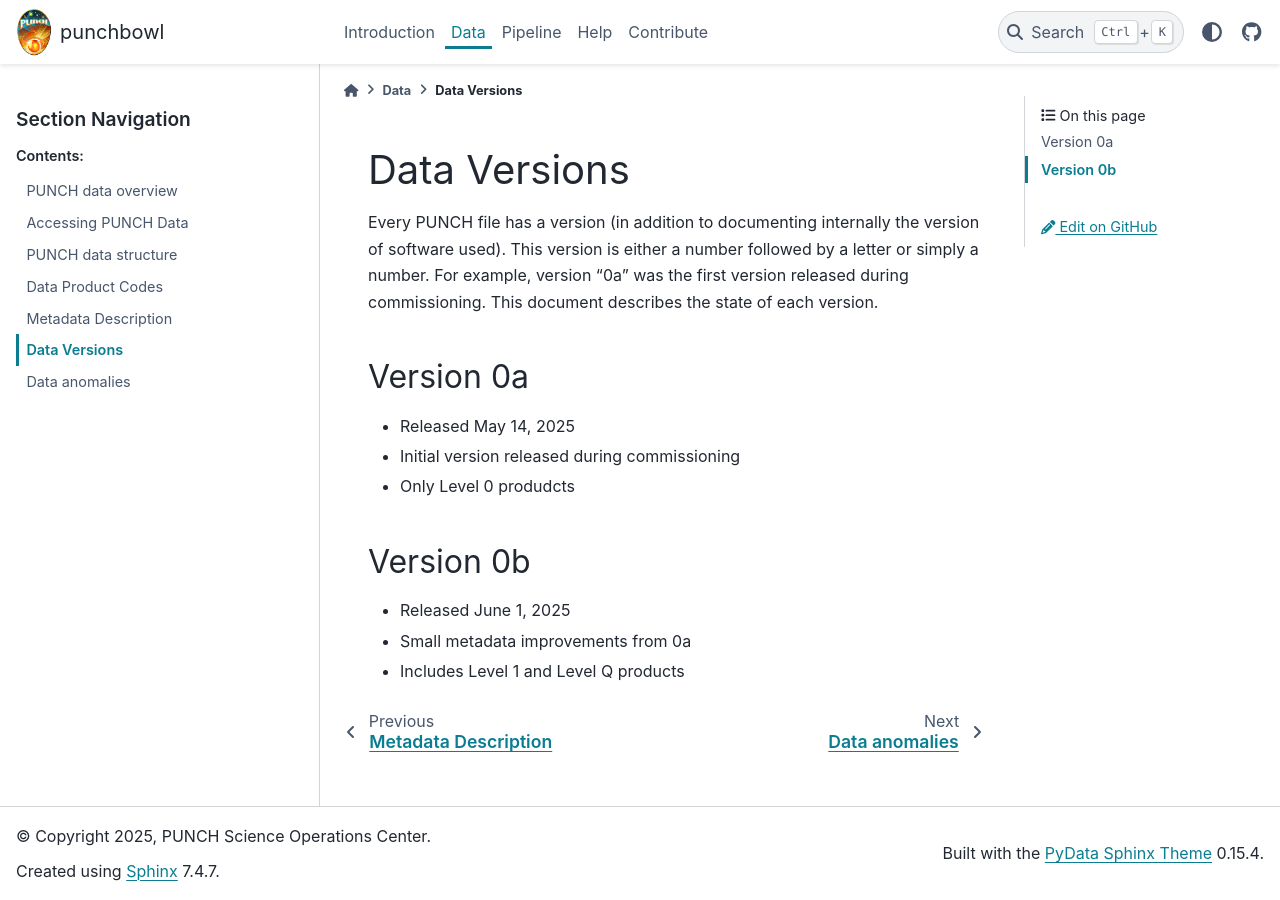
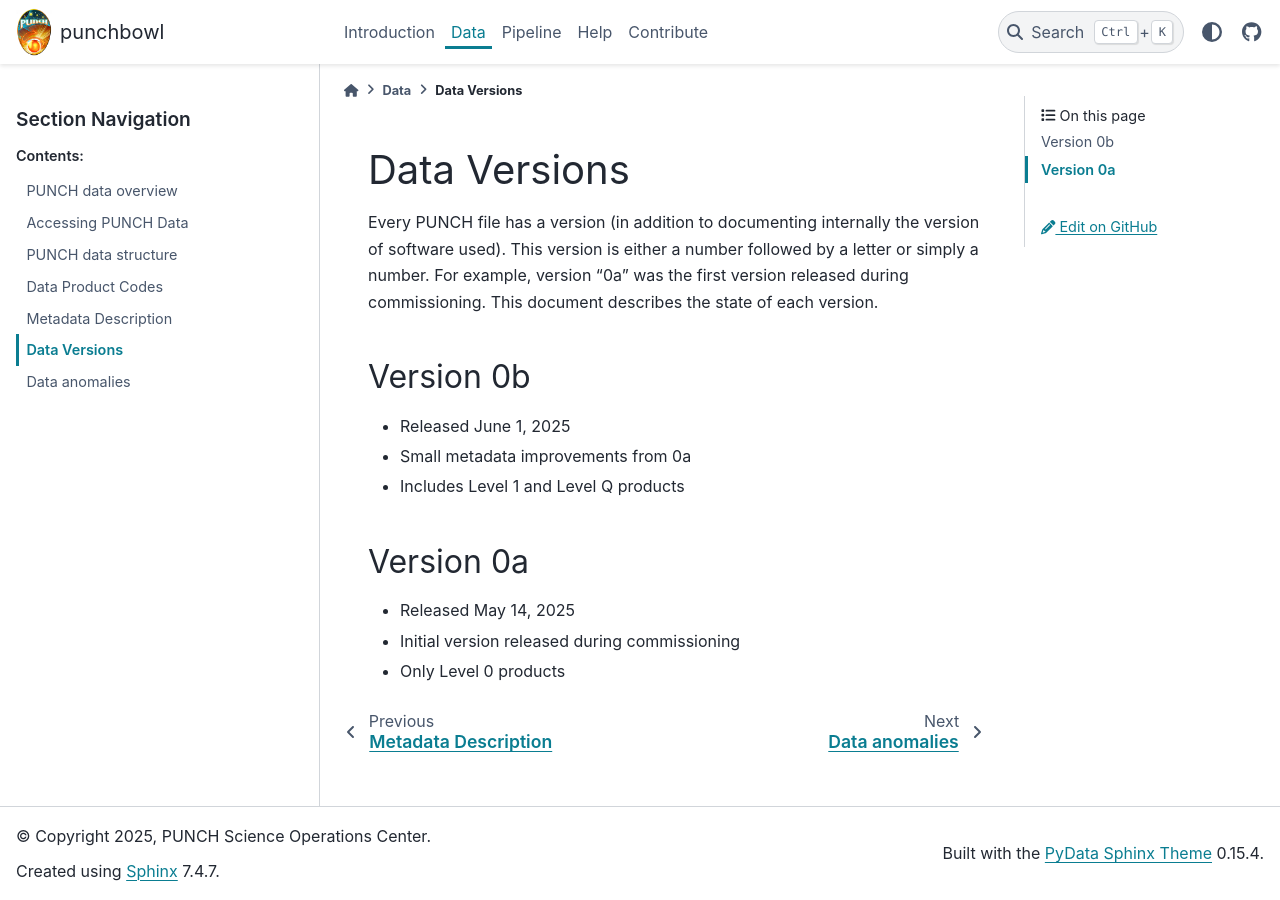
Before and after one commit to raphael-attie/punchbowl, a Sphinx documentation site: the page built from docs/data/data_versions.rst, in a window 1280 px wide. Built offline with Sphinx 7.4.7 and the PyData theme 0.15.4, drawn with Linux system fonts in a browser that asks for light colours; pages that are not in the unit, such as notebooks, are missing from menus.

Commit message:
flip order of versions
Co-authored-by: Chris Lowder <chris.lowder@swri.org>

```diff
--- a/docs/data/data_versions.rst
+++ b/docs/data/data_versions.rst
@@ -5,14 +5,14 @@ Every PUNCH file has a version (in addition to documenting internally the versio
 either a number followed by a letter or simply a number. For example, version "0a" was the first version released
 during commissioning. This document describes the state of each version.
 
-Version 0a
------------
-- Released May 14, 2025
-- Initial version released during commissioning
-- Only Level 0 produdcts
-
 Version 0b
 ----------
 - Released June 1, 2025
 - Small metadata improvements from 0a
 - Includes Level 1 and Level Q products
+
+Version 0a
+-----------
+- Released May 14, 2025
+- Initial version released during commissioning
+- Only Level 0 products
```
